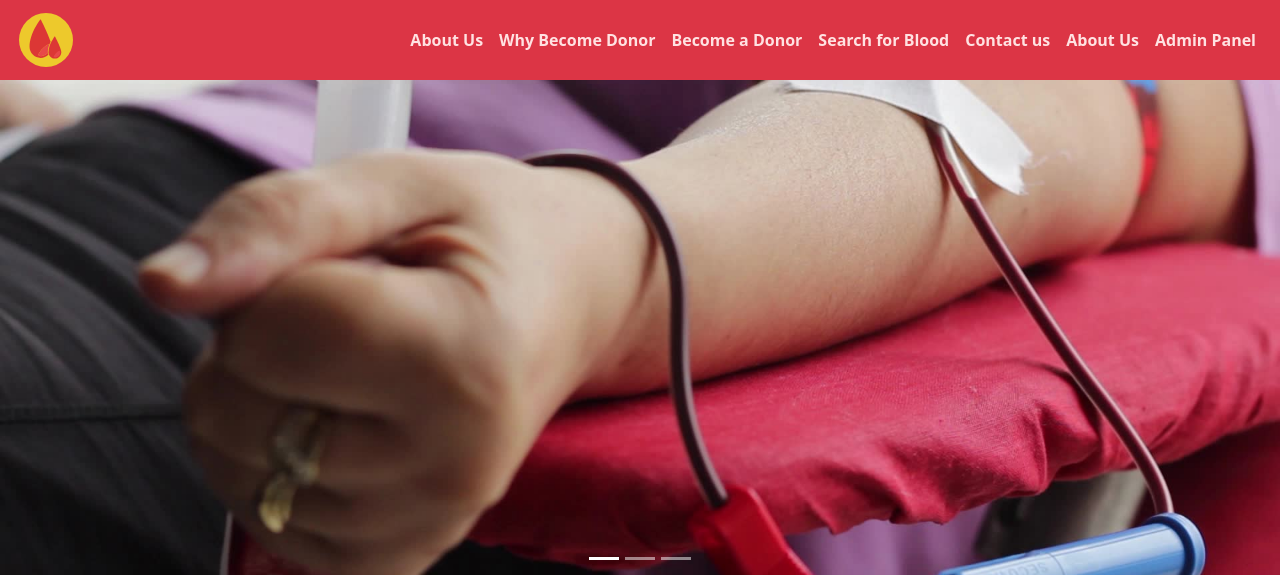
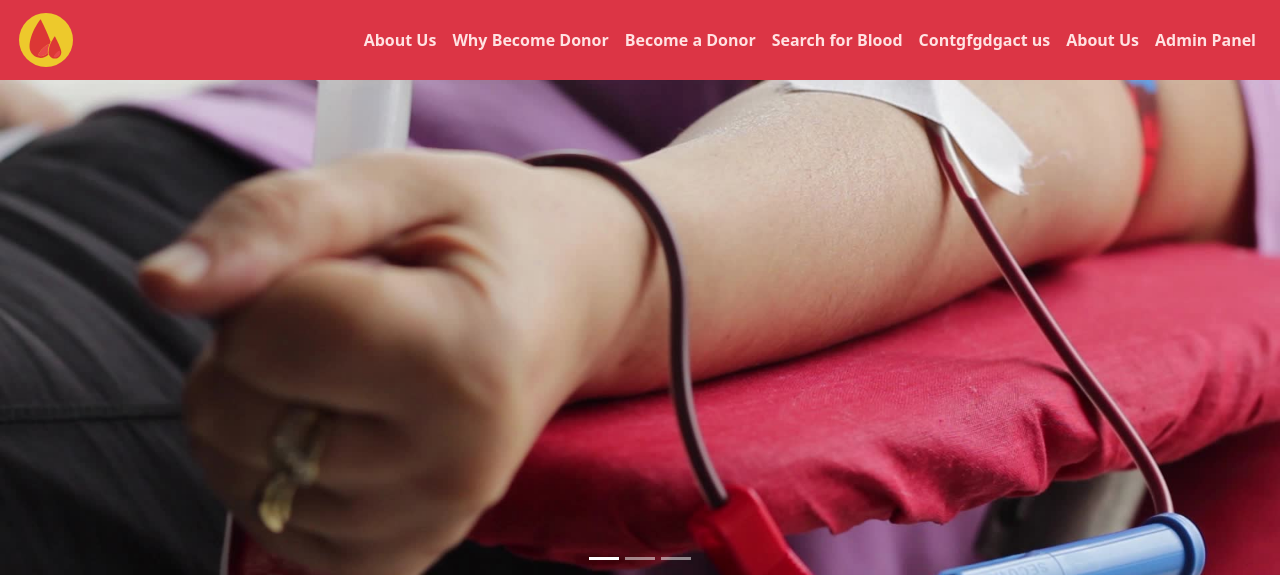
Before and after one commit to saurabhc24/Bloodbank-donation-website, a PHP site: page / in a window 1280 px wide. Shown: the top 575 px of the page. Run offline with PHP 8.4, Linux system fonts and the light colour scheme; data comes from the database, SQL or seed files in the repository.

Commit message:
Update header.php

```diff
--- a/includes/header.php
+++ b/includes/header.php
@@ -21,7 +21,7 @@
                 <a class="nav-link" href="search-donor.php" style="font-weight: bold; color: #ffe2e2">Search for Blood</a>
             </li>
                 <li class="nav-item">
-                <a class="nav-link" href="contact.php" style="font-weight: bold; color: #ffe2e2">Contact us</a>
+                <a class="nav-link" href="contact.php" style="font-weight: bold; color: #ffe2e2">Contgfgdgact us</a>
             </li>
               <li class="nav-item">
                 <a class="nav-link" href="page.php?type=aboutus" style="font-weight: bold; color: #ffe2e2">About Us</a>
```
